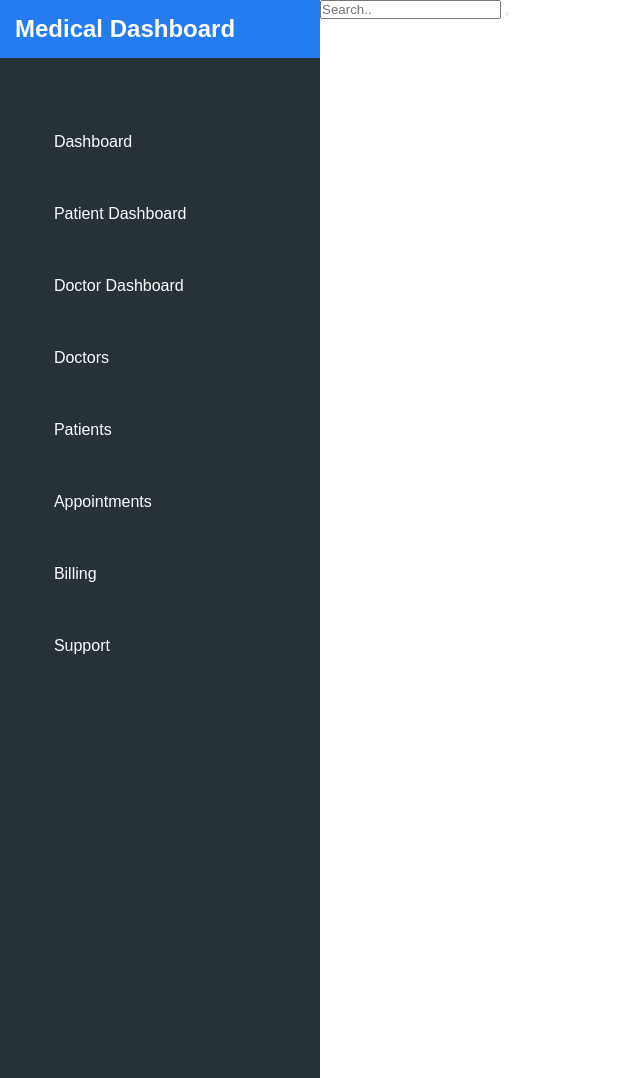
After one commit to cleo-cyber/Worl-wide-health, a PHP site: page /admin.html in a window 1280 px wide. The commit adds this page. Shown: the whole page, without its empty margins (0-640 px from the left). Run offline with PHP 8.4, Linux system fonts and the light colour scheme.

Commit message:
added an admin panel

```diff
--- /dev/null
+++ b/admin.html
@@ -0,0 +1,71 @@
+<!DOCTYPE html>
+<html>
+<head>
+	<meta charset="utf-8">
+	<meta name="viewport" content="width=device-width, initial-scale=1">
+	<link rel="stylesheet" type="text/css" href="css/admin.css">
+	<title>Admin</title>
+</head>
+<body>
+	<header>
+		<div class="logo_conainer">
+			<h2>Medical Dashboard</h2>
+
+
+		</div>
+		<div class="nav">
+			<ul>
+				<li><a href="#">Dashboard</a></li>
+				<li><a href="#">Patient Dashboard</a></li>
+				<li><a href="#">Doctor Dashboard</a></li>
+				<li><a href="#">Doctors</a>
+					<div class="drop_down1">
+						<ul>
+							<li><a href="#">All Doctors</a></li>
+							<li><a href="#">Add Doctor</a></li>
+							<li><a href="#">Edit Doctor</a></li>
+							<li><a href="#">Doctor Profile</a></li>
+						</ul>
+					</div>
+				</li>
+				<li><a href="#">Patients</a>
+					<div class="drop_down1">
+						<ul>
+							<li><a href="#">All Patients</a></li>
+							<li><a href="#">Add Patient</a></li>
+							<li><a href="#">Edit Patient</a></li>
+							<li><a href="#">Patients Profile</a></li>
+						</ul>
+					</div>
+				</li>
+				<li><a href="#">Appointments</a>
+					<div class="drop_down1">
+						<ul>
+							<li><a href="#">Doctors Schedule</a></li>
+							<li><a href="#">Book Appointment</a></li>
+
+						</ul>
+					</div>
+				</li>
+				<li><a href="#">Billing</a></li>
+				<li><a href="#">Support</a>
+					<div class="drop_down1">
+						<ul>
+							<li><a href="#">FAQ</a></li>
+							<li><a href="#">Help Center</a></li>
+
+						</ul>
+					</div>
+				</li>
+			</ul>
+		</div>
+	</header>
+
+	<section id="sub_header">
+		<div class="search">
+			<input type="text" name="search" placeholder="Search..">
+			<button type="submit"></button>
+		</div>
+	</section>
+</body>
+</html>
--- a/css/admin.css
+++ b/css/admin.css
@@ -0,0 +1,96 @@
+*{
+	margin: 0px;
+	padding: 0px;
+	box-sizing: border-box;
+}
+
+body{
+	font-size: 16px;
+	font-family: sans-serif;
+}
+
+header .logo_conainer{
+	/*margin-left: 20px;*/
+	/*width: 120px;*/
+	padding: 15px;
+	background-color: #247cf0;
+	color: #fff;
+	width: 35vh;
+
+}
+header .nav{
+	background-color: #263238;
+	display: flex;
+	flex-direction: column;
+	width: 35vh;
+	color: #fff;
+	padding: 5vh;
+	height: 120vh;
+	position: fixed;
+
+}
+
+header .nav ul{
+	list-style: none;
+
+}
+
+
+header .nav ul li{
+
+	margin-top: 5vh;
+
+}
+header .nav ul li:first-child{
+	margin-top: 2vh;
+}
+header .nav ul li a{
+	text-decoration: none;
+	color: #fff;
+}
+.nav ul:hover{
+	height: auto;
+}
+header .nav ul li:hover{
+
+}
+.drop_down1{
+	display: none;
+	font-size: 15px;
+}
+
+.nav ul li:hover .drop_down1{
+	transition: 0.25s;
+	display: block;
+	background-color: unset;
+}
+.nav ul li:hover .drop_down1 ul{
+
+	display: block;
+	margin: 10px;
+
+}
+.nav ul li:hover .drop_down1 ul li{
+	width: 20vh;
+	padding: 10px;
+	border-bottom: 1px dotted #fff;
+	background: transparent;
+	border-radius: 0;
+	text-align: left;
+}
+.nav ul li:hover .drop_down1 ul li:last-child{
+	border: none;
+}
+
+#sub_header{
+	position: absolute;
+	right: 0;
+	width: 75vw;
+	height: 100vh;
+}
+#sub_header {
+	top: 0;
+	background-color: #fff;
+	box-shadow: 0,0,10px ge;
+
+}
--- a/index.html
+++ b/index.html
@@ -24,6 +24,7 @@
 			<button><a href="#">Sign-Up</a></button>
 		</div>
 	</header>
+
 	<section id="Welcome">
 		<div class="outer_div">
 			<div class="note">
--- a/registration.php
+++ b/registration.php
@@ -16,4 +16,8 @@ if (isset($_POST['Name']) && isset($_POST['email']) && isset($_POST['Message']))
 		exit();
 	}
 }
+
+
+
+
 ?>
```
Also changed, not shown: comments.html (added, +38 -0 lines), comments.php (added, +32 -0 lines), css/comments.css (added, +39 -0 lines).
